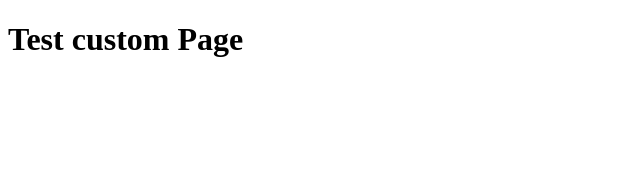
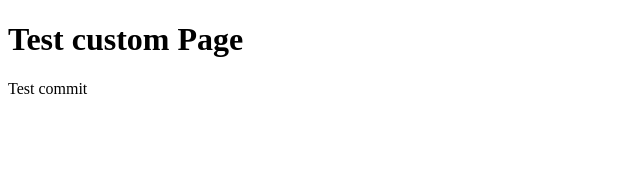
Before and after one commit to WebPatchRU/components-library, a Vue app: page /#/custom-page in a window 1280 px wide. Shown: the top 170 px of the page, without its empty margins (0-640 px from the left). Built offline with nearby package versions, Linux system fonts and the light colour scheme.

Commit message:
Test commit
Test

```diff
--- a/src/customPages/TestPage.vue
+++ b/src/customPages/TestPage.vue
@@ -1,6 +1,7 @@
 <template>
 	<div>
     <h1>Test custom Page</h1>
+    <p>Test commit</p>
   </div>
 </template>
 
```
